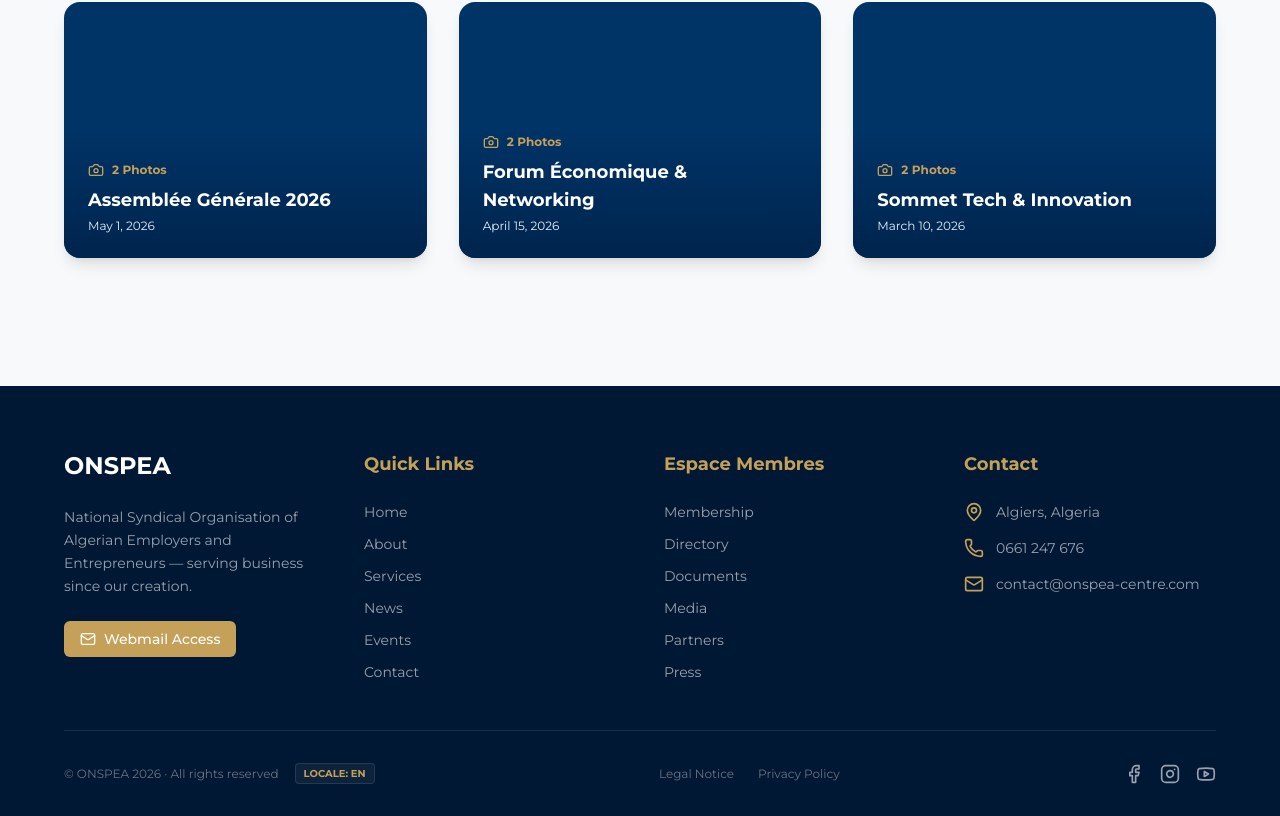
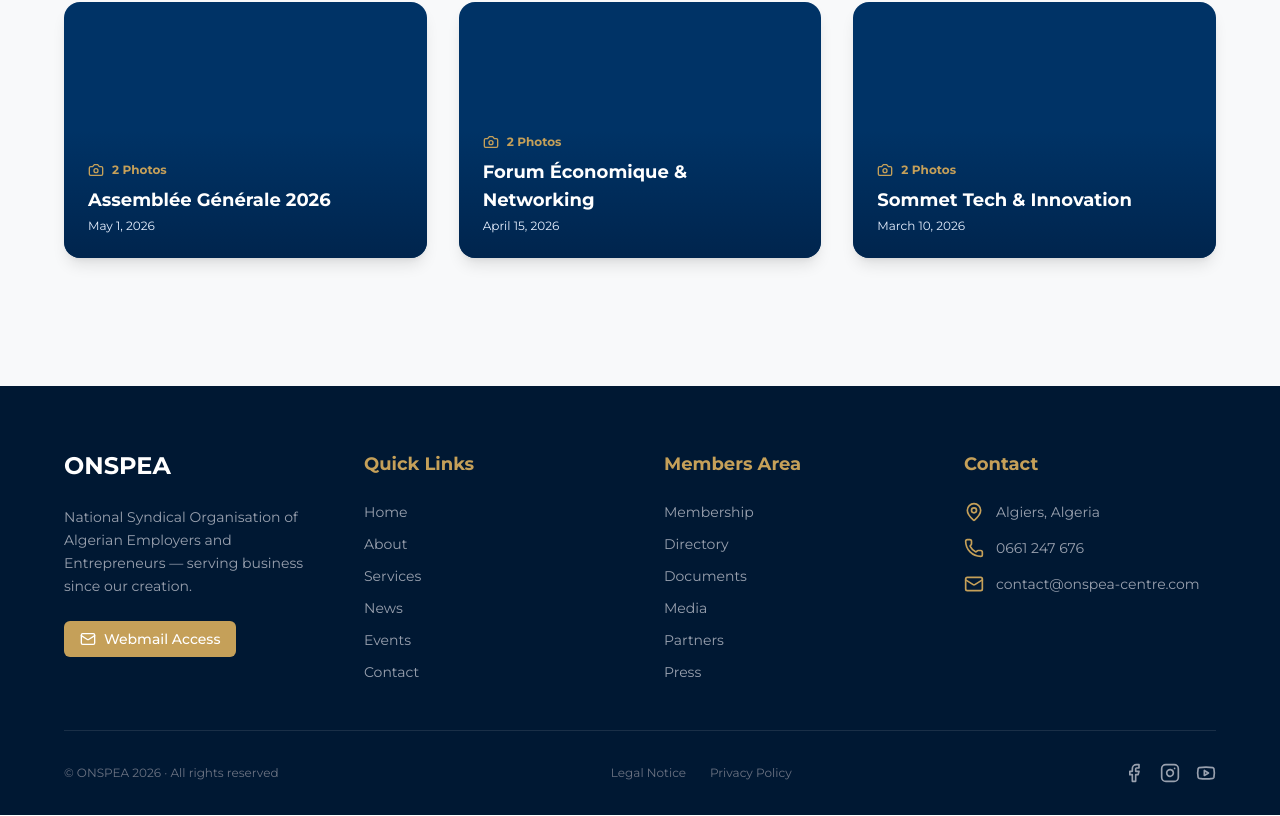
Before and after one commit to elbaraediscord/onspea-website, a Next.js app: page /en in a window 1280 px wide. Shown: the part 4879-5695 px from the top of the page. Built offline with nearby package versions, Linux system fonts and the light colour scheme.

Commit message:
Fix systemic locale resolution issue by adding setRequestLocale to pages and localizing hardcoded footer/navbar text

```diff
--- a/src/app/[locale]/a-propos/page.tsx
+++ b/src/app/[locale]/a-propos/page.tsx
@@ -5,7 +5,9 @@ import Card from '@/components/ui/Card';
 import { Link } from '@/i18n/navigation';
 import { History, Target, Users, FileText, ArrowRight } from 'lucide-react';
 
-export default async function AboutPage() {
+export default async function AboutPage({ params }: { params: Promise<{ locale: string }> }) {
+  const { locale } = await params;
+  setRequestLocale(locale);
   const t = await getTranslations('about');
 
   const subPages = [
--- a/src/app/[locale]/services/page.tsx
+++ b/src/app/[locale]/services/page.tsx
@@ -4,7 +4,9 @@ import SectionTitle from '@/components/ui/SectionTitle';
 import Card from '@/components/ui/Card';
 import { Building2, Scale, GraduationCap, Network, BarChart3, Globe } from 'lucide-react';
 
-export default async function ServicesPage() {
+export default async function ServicesPage({ params }: { params: Promise<{ locale: string }> }) {
+  const { locale } = await params;
+  setRequestLocale(locale);
   const t = await getTranslations('nav');
   const mt = await getTranslations('missions');
 
--- a/src/components/layout/Footer.tsx
+++ b/src/components/layout/Footer.tsx
@@ -39,7 +39,7 @@ const Footer = () => {
 
           {/* Col 3: Members */}
           <div>
-            <h3 className="text-lg font-bold mb-6 text-gold">Espace Membres</h3>
+            <h3 className="text-lg font-bold mb-6 text-gold">{t('membersArea')}</h3>
             <ul className="space-y-3 text-sm text-gray-400">
               <li><Link href="/adhesion" className="hover:text-gold transition-colors">{nt('membership')}</Link></li>
               <li><Link href="/annuaire" className="hover:text-gold transition-colors">{nt('directory')}</Link></li>
@@ -76,9 +76,6 @@ const Footer = () => {
             <div className="text-xs text-gray-500">
               © ONSPEA 2026 · {t('rights')}
             </div>
-            <span className="px-2 py-0.5 bg-white/5 text-[10px] text-gold rounded uppercase font-bold border border-white/10">
-              Locale: {locale}
-            </span>
           </div>
           <div className="flex space-x-6 rtl:space-x-reverse text-xs text-gray-500">
             <Link href="/mentions-legales" className="hover:text-gold transition-colors">{t('legal')}</Link>
--- a/src/components/layout/Navbar.tsx
+++ b/src/components/layout/Navbar.tsx
@@ -121,7 +121,7 @@ const Navbar = () => {
           </nav>
           <div className="pt-6 border-t border-gray-100 flex flex-col space-y-4">
             <div className="flex justify-between items-center">
-              <span className="text-sm font-medium text-navy">Langue</span>
+              <span className="text-sm font-medium text-navy">{t('language')}</span>
               <LanguageSwitcher />
             </div>
             <MailButton className="w-full" />
--- a/src/messages/ar.json
+++ b/src/messages/ar.json
@@ -13,7 +13,8 @@
     "press": "الصحافة",
     "contact": "اتصل بنا",
     "joinCTA": "انضم إلى المنظمة",
-    "mailAccess": "دخول البريد"
+    "mailAccess": "دخول البريد",
+    "language": "اللغة"
   },
   "press": {
     "sub": "مساحة مخصصة للصحفيين ومحترفي الإعلام.",
@@ -216,6 +217,7 @@
     "contactInfo": "اتصال",
     "followUs": "تابعنا",
     "rights": "جميع الحقوق محفوظة",
+    "membersArea": "فضاء الأعضاء",
     "legal": "إشعار قانوني",
     "privacy": "سياسة الخصوصية",
     "address": "الجزائر العاصمة، الجزائر",
--- a/src/messages/en.json
+++ b/src/messages/en.json
@@ -13,7 +13,8 @@
     "press": "Press",
     "contact": "Contact",
     "joinCTA": "Join ONSPEA",
-    "mailAccess": "Webmail Access"
+    "mailAccess": "Webmail Access",
+    "language": "Language"
   },
   "press": {
     "sub": "Space dedicated to journalists and media professionals.",
@@ -216,6 +217,7 @@
     "contactInfo": "Contact",
     "followUs": "Social Networks",
     "rights": "All rights reserved",
+    "membersArea": "Members Area",
     "legal": "Legal Notice",
     "privacy": "Privacy Policy",
     "address": "Algiers, Algeria",
--- a/src/messages/fr.json
+++ b/src/messages/fr.json
@@ -13,7 +13,8 @@
     "press": "Presse",
     "contact": "Contact",
     "joinCTA": "Rejoindre l'ONSPEA",
-    "mailAccess": "Accès messagerie"
+    "mailAccess": "Accès messagerie",
+    "language": "Langue"
   },
   "press": {
     "sub": "Espace dédié aux journalistes et professionnels des médias.",
@@ -216,6 +217,7 @@
     "contactInfo": "Contact",
     "followUs": "Réseaux sociaux",
     "rights": "Tous droits réservés",
+    "membersArea": "Espace Membres",
     "legal": "Mentions légales",
     "privacy": "Politique de confidentialité",
     "address": "Alger, Algérie",
```
